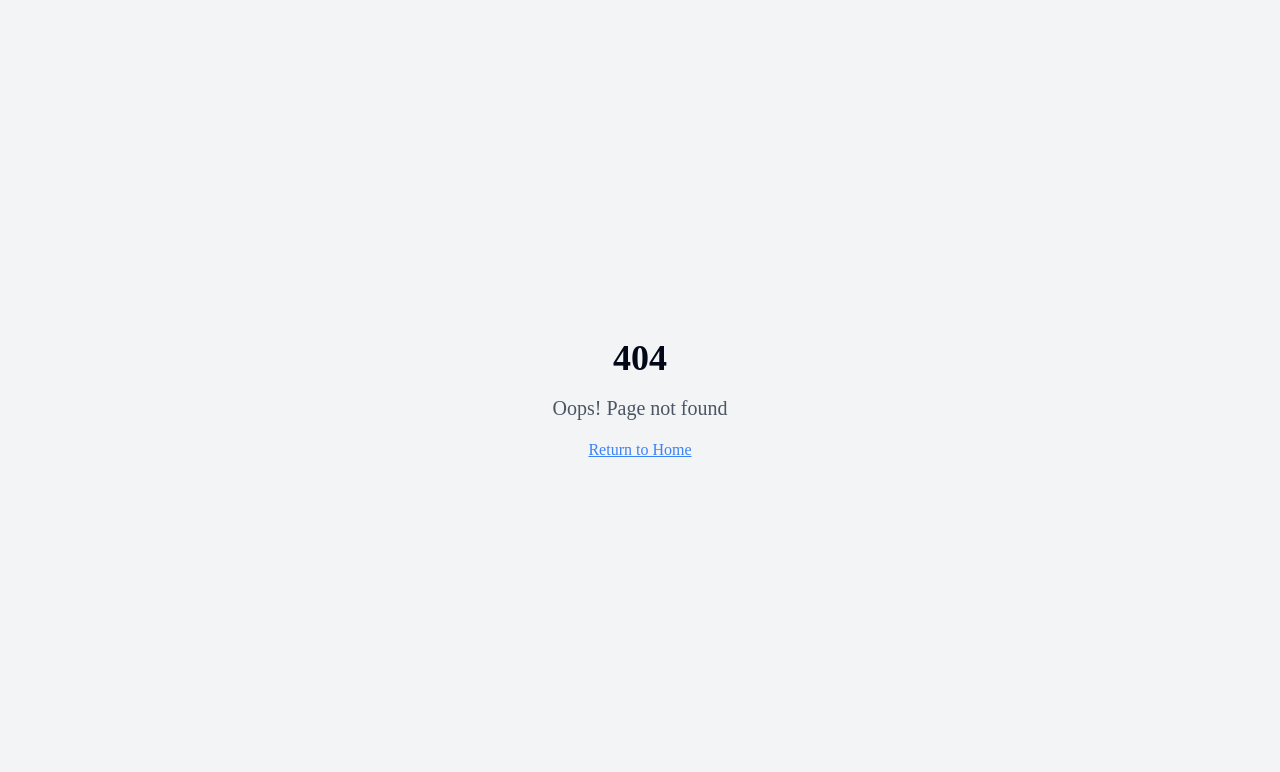
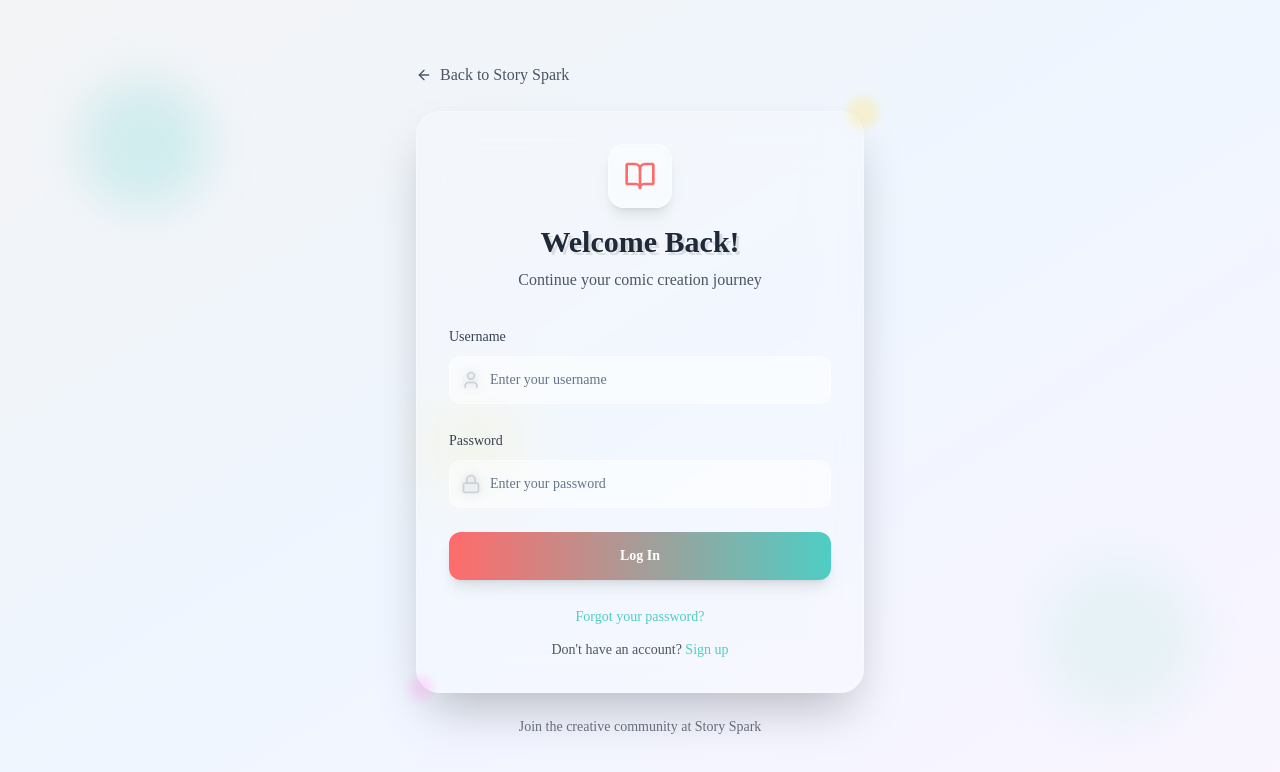
Before and after one commit to shivam2007-web/story-spark-comic-lab, a React (Vite) app: page /login in a window 1280 px wide. Before the commit this address had no page. Shown: the top 772 px of the page. Built offline with nearby package versions, Linux system fonts and the light colour scheme.

Commit message:
Add basic login page
Implement a basic login page with username and password fields.

```diff
--- a/src/App.tsx
+++ b/src/App.tsx
@@ -1,9 +1,11 @@
+
 import { Toaster } from "@/components/ui/toaster";
 import { Toaster as Sonner } from "@/components/ui/sonner";
 import { TooltipProvider } from "@/components/ui/tooltip";
 import { QueryClient, QueryClientProvider } from "@tanstack/react-query";
 import { BrowserRouter, Routes, Route } from "react-router-dom";
 import Index from "./pages/Index";
+import Login from "./pages/Login";
 import NotFound from "./pages/NotFound";
 
 const queryClient = new QueryClient();
@@ -16,6 +18,7 @@ const App = () => (
       <BrowserRouter>
         <Routes>
           <Route path="/" element={<Index />} />
+          <Route path="/login" element={<Login />} />
           {/* ADD ALL CUSTOM ROUTES ABOVE THE CATCH-ALL "*" ROUTE */}
           <Route path="*" element={<NotFound />} />
         </Routes>
--- a/src/components/Navigation.tsx
+++ b/src/components/Navigation.tsx
@@ -2,6 +2,7 @@
 import { useState } from 'react';
 import { Button } from "@/components/ui/button";
 import { BookOpen, Menu, X } from "lucide-react";
+import { Link } from "react-router-dom";
 
 export const Navigation = () => {
   const [isOpen, setIsOpen] = useState(false);
@@ -10,14 +11,14 @@ export const Navigation = () => {
     <nav className="sticky top-0 z-50 backdrop-blur-xl bg-white/20 border-b border-white/20 shadow-lg">
       <div className="container mx-auto px-4">
         <div className="flex items-center justify-between h-16">
-          <div className="flex items-center space-x-2">
+          <Link to="/" className="flex items-center space-x-2">
             <div className="p-2 rounded-xl bg-white/30 backdrop-blur-sm shadow-inner">
               <BookOpen className="h-6 w-6 text-comic-red" />
             </div>
             <span className="comic-title text-2xl font-bold text-gray-800">
               Story Spark
             </span>
-          </div>
+          </Link>
 
           {/* Desktop Navigation */}
           <div className="hidden md:flex items-center space-x-8">
@@ -30,9 +31,11 @@ export const Navigation = () => {
             <a href="#community" className="text-gray-700 hover:text-comic-red transition-colors font-medium">
               Community
             </a>
-            <Button className="bg-white/30 backdrop-blur-sm text-gray-800 border border-white/40 hover:bg-white/40 shadow-lg hover:shadow-xl transition-all duration-300">
-              Get Started
-            </Button>
+            <Link to="/login">
+              <Button className="bg-white/30 backdrop-blur-sm text-gray-800 border border-white/40 hover:bg-white/40 shadow-lg hover:shadow-xl transition-all duration-300">
+                Log In
+              </Button>
+            </Link>
           </div>
 
           {/* Mobile menu button */}
@@ -60,9 +63,11 @@ export const Navigation = () => {
             <a href="#community" className="block py-2 px-4 text-gray-700 hover:text-comic-red hover:bg-white/20 rounded-lg transition-colors">
               Community
             </a>
-            <Button className="w-full mt-4 mx-4 bg-white/30 backdrop-blur-sm text-gray-800 border border-white/40 hover:bg-white/40 shadow-lg">
-              Get Started
-            </Button>
+            <Link to="/login" className="block mt-4 mx-4">
+              <Button className="w-full bg-white/30 backdrop-blur-sm text-gray-800 border border-white/40 hover:bg-white/40 shadow-lg">
+                Log In
+              </Button>
+            </Link>
           </div>
         )}
       </div>
--- /dev/null
+++ b/src/pages/Login.tsx
@@ -0,0 +1,129 @@
+
+import { useState } from 'react';
+import { Button } from "@/components/ui/button";
+import { Input } from "@/components/ui/input";
+import { Label } from "@/components/ui/label";
+import { BookOpen, User, Lock, ArrowLeft } from "lucide-react";
+import { Link } from "react-router-dom";
+
+const Login = () => {
+  const [username, setUsername] = useState('');
+  const [password, setPassword] = useState('');
+
+  const handleSubmit = (e: React.FormEvent) => {
+    e.preventDefault();
+    // Handle login logic here
+    console.log('Login attempt:', { username, password });
+  };
+
+  return (
+    <div className="min-h-screen bg-gradient-to-br from-gray-100 via-blue-50 to-purple-50 flex items-center justify-center p-4">
+      {/* Background decoration */}
+      <div className="absolute inset-0 overflow-hidden">
+        <div className="absolute top-20 left-20 w-32 h-32 bg-comic-blue/20 rounded-full blur-xl"></div>
+        <div className="absolute bottom-20 right-20 w-40 h-40 bg-comic-purple/20 rounded-full blur-xl"></div>
+        <div className="absolute top-1/2 left-1/3 w-24 h-24 bg-comic-yellow/20 rounded-full blur-xl"></div>
+      </div>
+
+      {/* Login Container */}
+      <div className="relative w-full max-w-md">
+        {/* Back to home link */}
+        <Link
+          to="/"
+          className="inline-flex items-center space-x-2 mb-6 text-gray-600 hover:text-comic-blue transition-colors"
+        >
+          <ArrowLeft className="h-4 w-4" />
+          <span>Back to Story Spark</span>
+        </Link>
+
+        {/* Main login card */}
+        <div className="bg-white/20 backdrop-blur-xl border border-white/30 rounded-3xl p-8 shadow-2xl">
+          {/* Header */}
+          <div className="text-center mb-8">
+            <div className="inline-flex items-center justify-center w-16 h-16 bg-white/30 backdrop-blur-sm rounded-2xl mb-4 shadow-lg border border-white/40">
+              <BookOpen className="h-8 w-8 text-comic-red" />
+            </div>
+            <h1 className="comic-title text-3xl font-bold text-gray-800 mb-2">
+              Welcome Back!
+            </h1>
+            <p className="text-gray-600">
+              Continue your comic creation journey
+            </p>
+          </div>
+
+          {/* Login Form */}
+          <form onSubmit={handleSubmit} className="space-y-6">
+            <div className="space-y-2">
+              <Label htmlFor="username" className="text-gray-700 font-medium">
+                Username
+              </Label>
+              <div className="relative">
+                <User className="absolute left-3 top-1/2 transform -translate-y-1/2 h-5 w-5 text-gray-400" />
+                <Input
+                  id="username"
+                  type="text"
+                  placeholder="Enter your username"
+                  value={username}
+                  onChange={(e) => setUsername(e.target.value)}
+                  required
+                  className="pl-10 bg-white/40 backdrop-blur-sm border-white/50 focus:border-comic-blue/50 focus:ring-comic-blue/25 rounded-xl h-12"
+                />
+              </div>
+            </div>
+
+            <div className="space-y-2">
+              <Label htmlFor="password" className="text-gray-700 font-medium">
+                Password
+              </Label>
+              <div className="relative">
+                <Lock className="absolute left-3 top-1/2 transform -translate-y-1/2 h-5 w-5 text-gray-400" />
+                <Input
+                  id="password"
+                  type="password"
+                  placeholder="Enter your password"
+                  value={password}
+                  onChange={(e) => setPassword(e.target.value)}
+                  required
+                  className="pl-10 bg-white/40 backdrop-blur-sm border-white/50 focus:border-comic-blue/50 focus:ring-comic-blue/25 rounded-xl h-12"
+                />
+              </div>
+            </div>
+
+            <Button
+              type="submit"
+              className="w-full h-12 bg-gradient-to-r from-comic-red to-comic-blue text-white font-semibold rounded-xl shadow-lg hover:shadow-xl transition-all duration-300 hover:scale-[1.02] border-0"
+            >
+              Log In
+            </Button>
+          </form>
+
+          {/* Additional Links */}
+          <div className="mt-6 text-center space-y-3">
+            <a href="#" className="text-comic-blue hover:text-comic-red transition-colors text-sm">
+              Forgot your password?
+            </a>
+            <div className="text-gray-600 text-sm">
+              Don't have an account?{' '}
+              <a href="#" className="text-comic-blue hover:text-comic-red transition-colors font-medium">
+                Sign up
+              </a>
+            </div>
+          </div>
+
+          {/* Decorative elements */}
+          <div className="absolute -top-4 -right-4 w-8 h-8 bg-comic-yellow/30 rounded-full blur-sm"></div>
+          <div className="absolute -bottom-2 -left-2 w-6 h-6 bg-comic-pink/30 rounded-full blur-sm"></div>
+        </div>
+
+        {/* Bottom decoration */}
+        <div className="text-center mt-6">
+          <p className="text-gray-500 text-sm">
+            Join the creative community at Story Spark
+          </p>
+        </div>
+      </div>
+    </div>
+  );
+};
+
+export default Login;
```
